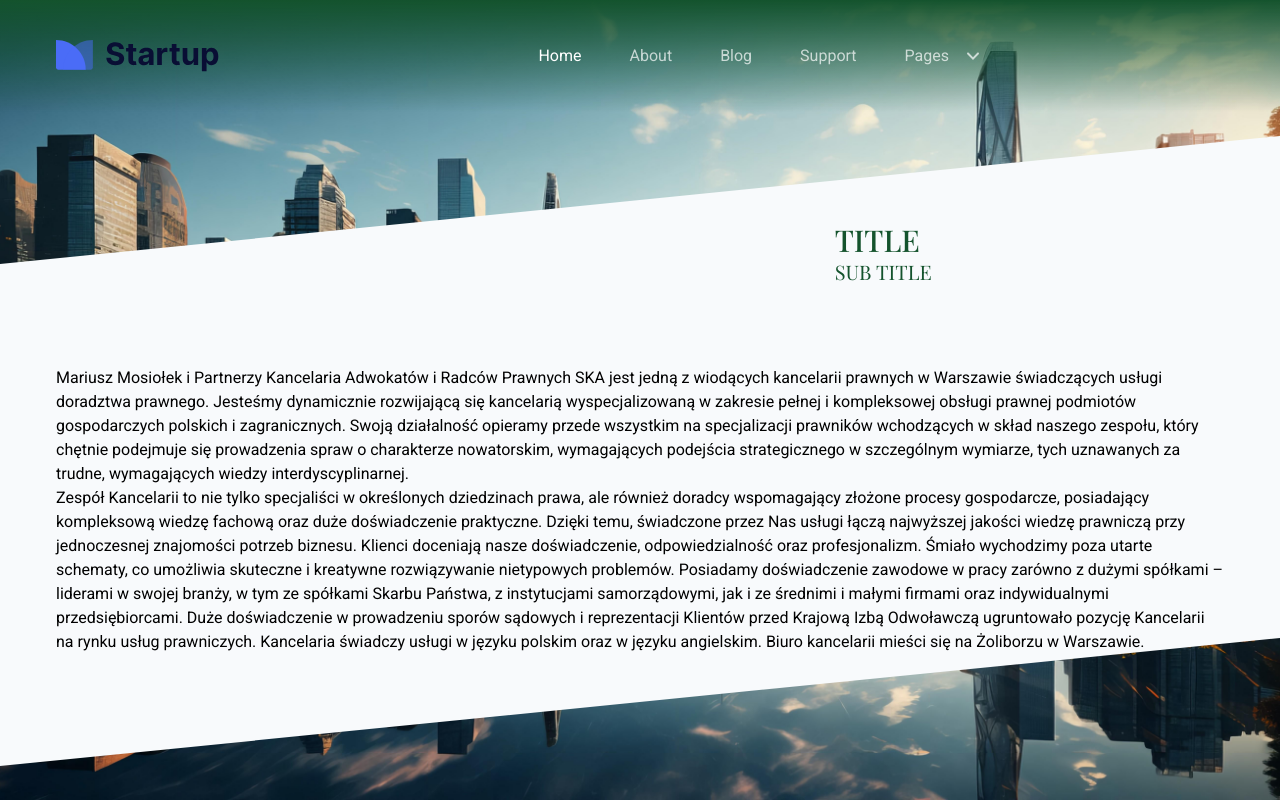
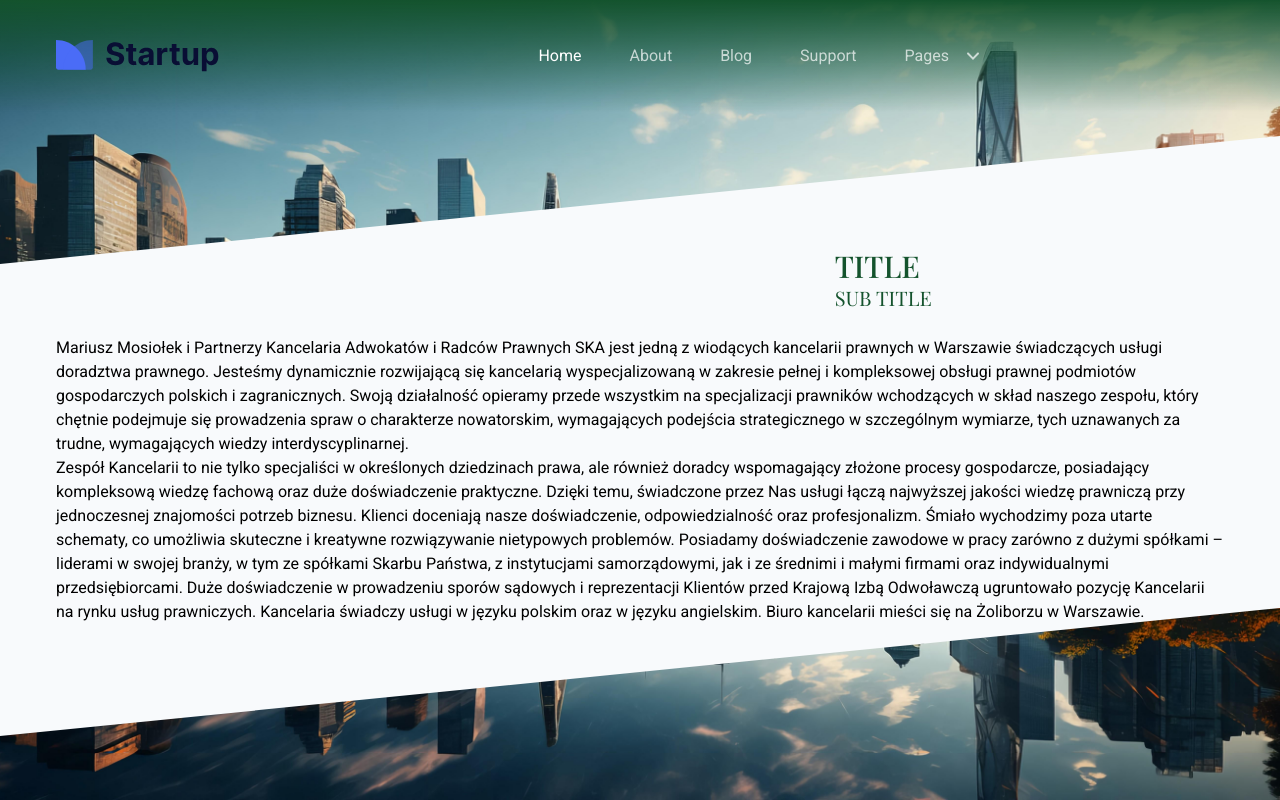
Before and after one commit to graduss/ella-web-site, a Next.js app: page / in a window 1280 px wide. Built offline with nearby package versions, Linux system fonts and the light colour scheme.

Commit message:
fixed layout

```diff
--- a/src/app/layout.tsx
+++ b/src/app/layout.tsx
@@ -27,12 +27,6 @@ export default function RootLayout({
         <div className="content-bg">
           <div className="content-wrap">
             <div className="container">
-              <div className="title-wrap">
-                <div className="title">
-                  <h1>title</h1>
-                  <h3>sub title</h3>
-                </div>
-              </div>
               {children}
             </div>
           </div>
--- a/src/app/page.tsx
+++ b/src/app/page.tsx
@@ -20,6 +20,12 @@ export const metadata: Metadata = {
 export default function Home() {
   return (
     <>
+      <div className="page-title">
+        <div className="title">
+          <h1>title</h1>
+          <h3>sub title</h3>
+        </div>
+      </div>
       <main>
         <p>
           Mariusz Mosiołek i Partnerzy Kancelaria Adwokatów i Radców Prawnych SKA jest jedną z wiodących kancelarii prawnych w Warszawie świadczących usługi doradztwa prawnego. Jesteśmy dynamicznie rozwijającą się kancelarią wyspecjalizowaną w zakresie pełnej i kompleksowej obsługi prawnej podmiotów gospodarczych polskich i zagranicznych. Swoją działalność opieramy przede wszystkim na specjalizacji prawników wchodzących w skład naszego zespołu, który chętnie podejmuje się prowadzenia spraw o charakterze nowatorskim, wymagających podejścia strategicznego w szczególnym wymiarze, tych uznawanych za trudne, wymagających wiedzy interdyscyplinarnej.
--- a/src/components/Header/Header.tsx
+++ b/src/components/Header/Header.tsx
@@ -18,7 +18,7 @@ const Header = () => {
   // Sticky Navbar
   const [sticky, setSticky] = useState(false);
   const handleStickyNavbar = () => {
-    if (window.scrollY >= 10) {
+    if (window.scrollY >= 30) {
       console.log(20)
       setSticky(true);
     } else {
--- a/src/styles/index.css
+++ b/src/styles/index.css
@@ -20,10 +20,10 @@
     transform: matrix(1, 0.1, 0, 1, 0, 0);
   }
 
-  .title-wrap {
+  .page-title {
     /* margin-top: -5vw; */
     @apply grid grid-cols-2 md:grid-cols-3;
-    @apply pb-8 lg:pb-16 xl:pb-20 mt-[-2vw];
+    @apply pb-6;
 
     .title {
       @apply col-start-2 md:col-start-3;
```
